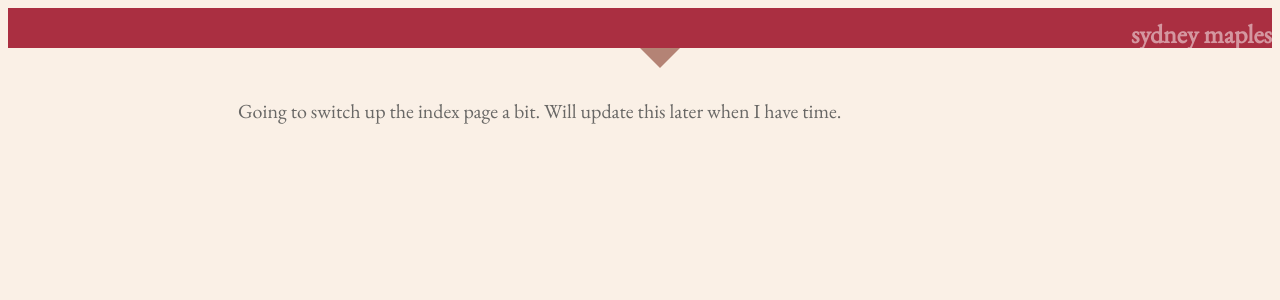
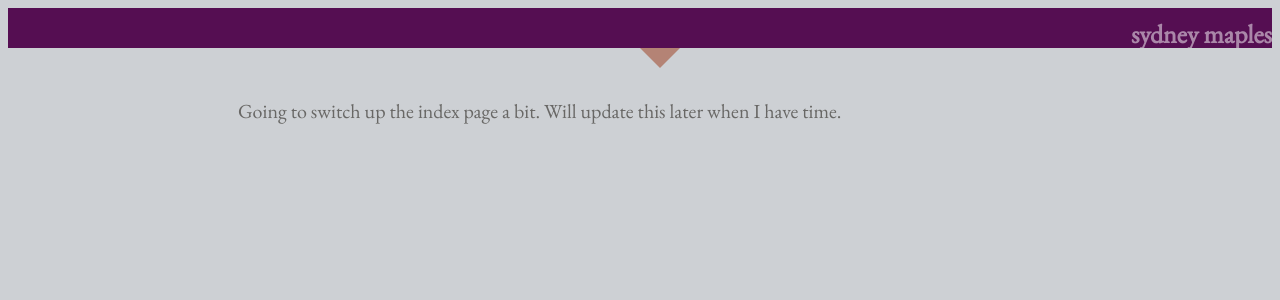
Before and after one commit to squidnee/squidnee.github.io, a Jekyll site: the page built from index.html, in a window 1280 px wide. Shown: the top 300 px of the page. Built offline with Jekyll 4.4.1, drawn with Linux system fonts in a browser that asks for light colours; some web fonts are replaced; the list of posts is cut into pages by our own code.

Commit message:
changing the color scheme

```diff
--- a/stylesheets/main.css
+++ b/stylesheets/main.css
@@ -1,12 +1,12 @@
 body{
-  background:linen;
+  background:#CDD0D4;
   color: #686765;
   font-family: 'EB Garamond', 'Raleway', Verdana, sans-serif;
   font-size: 20px;
 }
 
 #nav-top {
-background: #AA2F41;
+background: #550E52;
   padding: 10px 0 10px 0;
   text-align: right;
   height: 20px;
@@ -32,7 +32,7 @@ background: #AA2F41;
 #nav-hidden {
   display: block;
   width: 100%;
-  background: #B48375;
+  background: #550E52;
   color: #B48375;
   font-weight: bold;
   font-size: 12px;
@@ -63,7 +63,7 @@ background: #AA2F41;
 }
 
 .post h1 {
-  color: #90C7A8;
+  color: #7E94B4;
   font-size: 50px;
   margin-bottom: 0px;
   text-align: center;
@@ -76,7 +76,7 @@ a:link, a:visited {
 }
 
 a:hover {
-  color: #90C7A8;
+  color: #550E52;
 }
 
 .post {
@@ -86,7 +86,7 @@ a:hover {
 }
 
 .post hr {
-  border-color: #FB4969;
+  border-color: #7E94B4;
 }
 
 .post-resume {
@@ -121,5 +121,5 @@ footer {
 }
 
 strong {
-  color: #B48375;
+  color: #7E94B4;
 }
```
